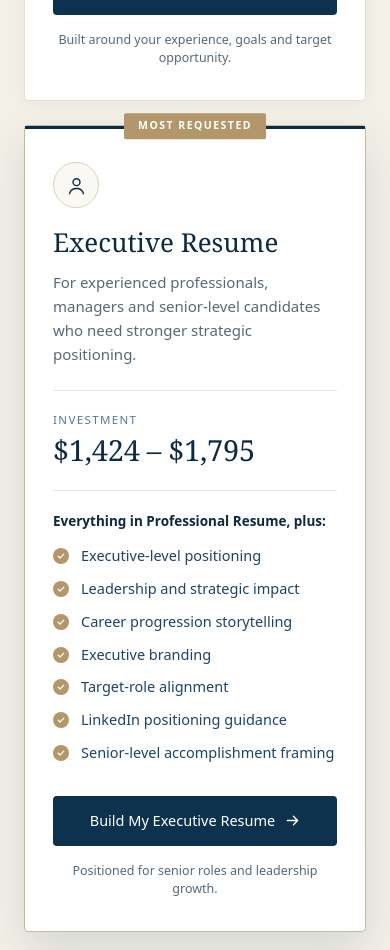
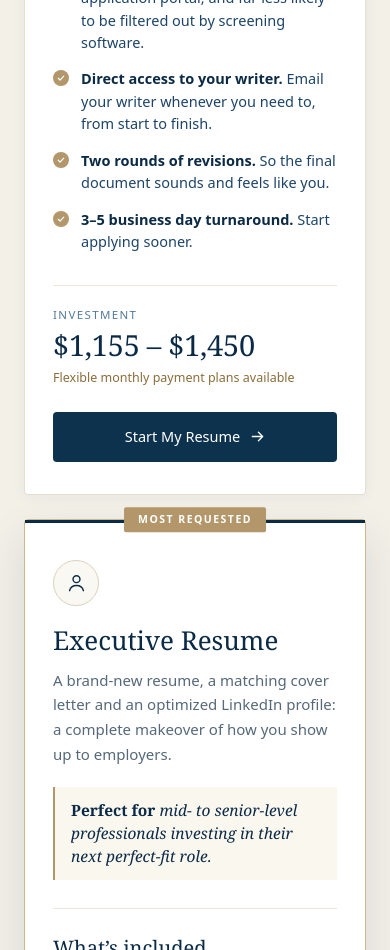
Before and after one commit to hasbunallah01/The-Resume-web, a Next.js app: page /resumes in a window 390 px wide. Shown: the part 2800-3750 px from the top of the page. Built offline with nearby package versions, Linux system fonts and the light colour scheme.

Commit message:
Detailed pricing tiers, 25 sample reviews with new reviews layout

```diff
--- a/app/layout.tsx
+++ b/app/layout.tsx
@@ -5,6 +5,7 @@ import "@fontsource-variable/newsreader/wght-italic.css";
 import "@fontsource/cormorant-garamond/500.css";
 import "@fontsource/cormorant-garamond/600.css";
 import "@fontsource/cormorant-garamond/700.css";
+import "@fontsource/caveat/600.css";
 import "./globals.css";
 
 export const metadata: Metadata = {
--- a/components/resumes/Pricing.tsx
+++ b/components/resumes/Pricing.tsx
@@ -1,6 +1,6 @@
 import { plans } from "@/data/pricing";
 import { ArrowRight } from "../Icons";
-import { CrownIcon, DocIcon, PersonIcon, TickIcon } from "./ResumeIcons";
+import { CrownIcon, DocIcon, PersonIcon, StarIcon, TickIcon } from "./ResumeIcons";
 
 const icons = { document: DocIcon, person: PersonIcon, crown: CrownIcon };
 
@@ -36,18 +36,15 @@ export default function Pricing() {
             return (
               <article
                 key={plan.id}
-                className={`relative flex flex-col rounded-[4px] bg-white px-7 pb-8 pt-9 xl:px-8 ${
+                className={`relative flex flex-col rounded-[4px] bg-white px-7 pb-8 pt-10 xl:px-8 ${
                   plan.featured
-                    ? "border border-[#c9b98f] shadow-[0_18px_44px_rgba(11,42,70,0.12)] lg:-my-4 lg:pb-11 lg:pt-11"
+                    ? "border border-[#c9b98f] shadow-[0_18px_44px_rgba(11,42,70,0.12)] lg:-my-4 lg:pb-11 lg:pt-12"
                     : "border border-[#e4dfd0] shadow-[0_2px_14px_rgba(11,42,70,0.05)]"
                 }`}
               >
                 {plan.featured && (
                   <>
-                    <span
-                      aria-hidden="true"
-                      className="absolute inset-x-0 top-0 h-[3px] bg-navy"
-                    />
+                    <span aria-hidden="true" className="absolute inset-x-0 top-0 h-[3px] bg-navy" />
                     <span className="absolute left-1/2 top-0 -translate-x-1/2 -translate-y-1/2 rounded-[2px] bg-gold px-3.5 py-[5px] text-[10.5px] font-semibold uppercase tracking-[0.14em] text-white">
                       Most requested
                     </span>
@@ -61,54 +58,80 @@ export default function Pricing() {
                 <h3 className="mt-5 font-serif text-[26px] font-[520] leading-[1.15] text-navy">
                   {plan.name}
                 </h3>
-                <p className="mt-3 min-h-[76px] text-[15px] leading-[1.6] text-ink-muted">
+                <p className="mt-3 text-[15px] leading-[1.65] text-ink-muted">
                   {plan.blurb}
                 </p>
 
-                <div className="mt-6 border-t border-[#ebe6d8] pt-5">
-                  <p className="text-[11.5px] font-medium uppercase tracking-[0.12em] text-[#527b98]">
-                    Investment
-                  </p>
-                  <p className="mt-1.5 whitespace-nowrap font-serif text-[29px] font-[500] leading-[1.1] tracking-[-0.01em] text-navy sm:text-[34px] lg:text-[29px] xl:text-[36px]">
-                    {plan.price}
-                  </p>
-                </div>
+                <p className="mt-5 border-l-2 border-gold bg-[#faf7ef] px-4 py-3 font-serif text-[15.5px] italic leading-[1.5] text-navy">
+                  <span className="font-semibold not-italic">Perfect for </span>
+                  {plan.perfectFor}
+                </p>
 
-                <div className="mt-6 border-t border-[#ebe6d8] pt-5">
+                <div className="mt-7 border-t border-[#ebe6d8] pt-6">
+                  <h4 className="font-serif text-[20px] font-[520] text-navy">
+                    What&rsquo;s included
+                  </h4>
                   {plan.includes && (
-                    <p className="mb-3.5 text-[13.5px] font-semibold text-navy">
+                    <p className="mt-2.5 text-[13.5px] font-semibold text-[#8a6d3a]">
                       {plan.includes}
                     </p>
                   )}
-                  <ul className="space-y-[11px]">
-                    {plan.features.map((f) => (
-                      <li
-                        key={f}
-                        className="flex gap-3 text-[14.5px] leading-[1.5] text-ink-body"
-                      >
+                  <ul className="mt-4 space-y-[14px]">
+                    {plan.items.map((it) => (
+                      <li key={it.lead} className="flex gap-3 text-[14.5px] leading-[1.55] text-ink-body">
                         <span
                           aria-hidden="true"
                           className="mt-[3px] inline-flex h-[16px] w-[16px] shrink-0 items-center justify-center rounded-full bg-gold text-white"
                         >
                           <TickIcon className="h-[10px] w-[10px]" />
                         </span>
-                        {f}
+                        <span>
+                          <strong className="font-semibold text-navy">{it.lead}</strong>{" "}
+                          {it.text}
+                        </span>
                       </li>
                     ))}
                   </ul>
                 </div>
 
+                {plan.bonuses && (
+                  <div className="mt-6 rounded-[3px] border border-[#eadfc4] bg-[#fbf7ec] p-4">
+                    <p className="text-[11.5px] font-semibold uppercase tracking-[0.14em] text-[#8a6d3a]">
+                      Plus bonuses
+                    </p>
+                    <ul className="mt-3 space-y-3">
+                      {plan.bonuses.map((b) => (
+                        <li key={b.lead} className="flex gap-2.5 text-[14px] leading-[1.55] text-ink-body">
+                          <StarIcon className="mt-[3px] h-[14px] w-[14px] shrink-0 text-[#c99a4a]" />
+                          <span>
+                            <strong className="font-semibold text-navy">{b.lead}</strong>{" "}
+                            {b.text}
+                          </span>
+                        </li>
+                      ))}
+                    </ul>
+                  </div>
+                )}
+
                 <div className="mt-auto pt-8">
+                  <div className="border-t border-[#ebe6d8] pt-5">
+                    <p className="text-[11.5px] font-medium uppercase tracking-[0.12em] text-[#527b98]">
+                      Investment
+                    </p>
+                    <p className="mt-1.5 whitespace-nowrap font-serif text-[29px] font-[500] leading-[1.1] tracking-[-0.01em] text-navy sm:text-[34px] lg:text-[29px] xl:text-[36px]">
+                      {plan.price}
+                    </p>
+                    <p className="mt-2 text-[12.5px] font-medium text-[#8a6d3a]">
+                      {plan.paymentNote}
+                    </p>
+                  </div>
                   <a
                     href="/contact"
-                    className="flex h-[50px] w-full items-center justify-center gap-2.5 rounded-[4px] bg-navy-dark text-[14.5px] font-medium text-white transition-colors hover:bg-[#0a2a42]"
+                    className="mt-6 flex h-[50px] w-full items-center justify-center gap-2.5 rounded-[4px] bg-navy-dark text-[14.5px] font-medium text-white transition-colors hover:bg-[#0a2a42]"
                   >
                     {plan.cta}
                     <ArrowRight className="h-[15px] w-[15px]" />
                   </a>
-                  <p className="mt-4 text-center text-[12.5px] leading-[1.5] text-ink-muted">
-                    {plan.note}
-                  </p>
                 </div>
               </article>
             );
--- a/data/pricing.ts
+++ b/data/pricing.ts
@@ -1,13 +1,17 @@
+export type PlanItem = { lead: string; text: string };
+
 export type Plan = {
   id: string;
   name: string;
   blurb: string;
+  perfectFor: string;
+  /** Shown above the list for the higher tiers */
+  includes?: string;
+  items: PlanItem[];
+  bonuses?: PlanItem[];
   price: string;
-  /** Shown above the feature list for the higher tiers */
-  includes?: string;
-  features: string[];
+  paymentNote: string;
   cta: string;
-  note: string;
   icon: "document" | "person" | "crown";
   featured?: boolean;
 };
@@ -17,40 +21,75 @@ export const plans: Plan[] = [
     id: "professional",
     name: "Professional Resume",
     blurb:
-      "For professionals who want a stronger, clearer representation of their experience.",
+      "A brand-new resume that presents your value clearly, showcases your achievements and earns attention from hiring managers.",
+    perfectFor:
+      "professionals who want an expert to sharpen and strengthen their resume.",
+    items: [
+      {
+        lead: "One-on-one strategy interview.",
+        text: "A 60–90 minute conversation with an experienced, industry-aware resume writer who draws out the achievements you may be overlooking.",
+      },
+      {
+        lead: "Brand-focused positioning.",
+        text: "Your resume tells one clear story, so you stand apart from the stack.",
+      },
+      {
+        lead: "Word, PDF and ATS-optimized versions.",
+        text: "You're ready for any application portal, and far less likely to be filtered out by screening software.",
+      },
+      {
+        lead: "Direct access to your writer.",
+        text: "Email your writer whenever you need to, from start to finish.",
+      },
+      {
+        lead: "Two rounds of revisions.",
+        text: "So the final document sounds and feels like you.",
+      },
+      {
+        lead: "3–5 business day turnaround.",
+        text: "Start applying sooner.",
+      },
+    ],
     price: "$1,155 – $1,450",
-    features: [
-      "Comprehensive resume writing",
-      "Career-focused positioning",
-      "Achievement and impact-focused content",
-      "ATS-conscious structure and keywords",
-      "Professional formatting",
-      "Industry-specific language",
-      "Information gathering and consultation",
-      "Revision and refinement",
-    ],
+    paymentNote: "Flexible monthly payment plans available",
     cta: "Start My Resume",
-    note: "Built around your experience, goals and target opportunity.",
     icon: "document",
   },
   {
     id: "executive",
     name: "Executive Resume",
     blurb:
-      "For experienced professionals, managers and senior-level candidates who need stronger strategic positioning.",
+      "A brand-new resume, a matching cover letter and an optimized LinkedIn profile: a complete makeover of how you show up to employers.",
+    perfectFor:
+      "mid- to senior-level professionals investing in their next perfect-fit role.",
+    includes: "Everything in Professional Resume, plus:",
+    items: [
+      {
+        lead: "A writer matched to your industry.",
+        text: "Your project is led by a certified executive resume writer with experience in your field.",
+      },
+      {
+        lead: "SEO- and keyword-optimized LinkedIn profile.",
+        text: "Written in a narrative voice to attract recruiters, lift profile views and engage employers.",
+      },
+      {
+        lead: "Modern, customizable cover letter.",
+        text: "Short enough to send as an email, and built to make a strong first impression.",
+      },
+      {
+        lead: "One consistent personal brand.",
+        text: "Every document reinforces the same message, so you stand out from the competition.",
+      },
+    ],
+    bonuses: [
+      {
+        lead: "Hidden Job Market Guide 2026 (PDF).",
+        text: "How to find and approach opportunities that are never advertised.",
+      },
+    ],
     price: "$1,424 – $1,795",
-    includes: "Everything in Professional Resume, plus:",
-    features: [
-      "Executive-level positioning",
-      "Leadership and strategic impact",
-      "Career progression storytelling",
-      "Executive branding",
-      "Target-role alignment",
-      "LinkedIn positioning guidance",
-      "Senior-level accomplishment framing",
-    ],
+    paymentNote: "Flexible monthly payment plans available",
     cta: "Build My Executive Resume",
-    note: "Positioned for senior roles and leadership growth.",
     icon: "person",
     featured: true,
   },
@@ -58,81 +97,64 @@ export const plans: Plan[] = [
     id: "csuite",
     name: "Executive / C-Suite Package",
     blurb:
-      "For senior executives, directors, vice presidents, founders and C-suite professionals whose career story requires deeper strategic positioning.",
+      "A complete career-positioning program: your resume, your personal brand and hands-on search coaching, designed to put you in front of the right decision-makers.",
+    perfectFor:
+      "senior executives, directors, vice presidents and founders who want to catch the attention of major players in their industry.",
+    includes: "Everything in Executive Resume, plus:",
+    items: [
+      {
+        lead: "Rapid-response search coaching.",
+        text: "Skip the long line with hidden-market, networking and advanced search strategies.",
+      },
+      {
+        lead: "A writer with C-level hiring experience.",
+        text: "They know what it takes to stand out among the very best candidates.",
+      },
+      {
+        lead: "Thank-you letter.",
+        text: "Thoughtfully written and customizable, to keep you top of mind while they decide.",
+      },
+      {
+        lead: "Professional career biography.",
+        text: "Presents your accomplishments in a persuasive, memorable way.",
+      },
+      {
+        lead: "Value proposition letter.",
+        text: "A brief, impactful account of what you achieve and the value you bring.",
+      },
+      {
+        lead: "Personal-brand-rich documents.",
+        text: "Employers see immediately what sets you apart.",
+      },
+    ],
+    bonuses: [
+      {
+        lead: "Hidden Job Market Guide 2026 (PDF).",
+        text: "How to find and approach opportunities that are never advertised.",
+      },
+      {
+        lead: "Elevator pitch template and examples.",
+        text: "Build a confident 30-second pitch with a step-by-step template and sample positioning statements.",
+      },
+    ],
     price: "$2,495 – $2,995+",
-    includes: "Everything in Executive Resume, plus:",
-    features: [
-      "Board and C-suite positioning",
-      "Leadership narrative",
-      "Complex career history refinement",
-      "Executive LinkedIn positioning",
-      "Executive cover letter",
-      "Professional bio / leadership summary",
-      "Target-role strategy",
-      "Detailed consultation and comprehensive revisions",
-    ],
+    paymentNote: "Flexible monthly payment plans available",
     cta: "Build My Executive Profile",
-    note: "Designed for leadership-level career positioning and high-impact professional presentation.",
     icon: "crown",
   },
 ];
 
 export const storySteps = [
-  {
-    n: "01",
-    title: "Understand",
-    text: "We learn about your experience, achievements, career direction and goals.",
-    icon: "person",
-  },
-  {
-    n: "02",
-    title: "Position",
-    text: "We identify the strongest professional themes and communicate your value clearly.",
-    icon: "target",
-  },
-  {
-    n: "03",
-    title: "Write",
-    text: "We transform your experience into concise, achievement-focused career content.",
-    icon: "document",
-  },
-  {
-    n: "04",
-    title: "Refine",
-    text: "We review the document carefully and refine the final presentation.",
-    icon: "check",
-  },
+  { n: "01", title: "Understand", text: "We learn about your experience, achievements, career direction and goals.", icon: "person" },
+  { n: "02", title: "Position", text: "We identify the strongest professional themes and communicate your value clearly.", icon: "target" },
+  { n: "03", title: "Write", text: "We transform your experience into concise, achievement-focused career content.", icon: "document" },
+  { n: "04", title: "Refine", text: "We review the document carefully and refine the final presentation.", icon: "check" },
 ] as const;
 
 export const partnershipSteps = [
-  {
-    n: "01",
-    title: "Strategy Session",
-    text: "A focused conversation to determine if we're the right partner for your next career move.",
-    icon: "chat",
-  },
-  {
-    n: "02",
-    title: "Perfect Match",
-    text: "You're paired with a resume professional who understands your industry and career direction.",
-    icon: "users",
-  },
-  {
-    n: "03",
-    title: "Executive Brand Excavation",
-    text: "A strategic session to uncover the distinctive story that positions you for your target roles.",
-    icon: "compass",
-  },
-  {
-    n: "04",
-    title: "Narrative Refinement",
-    text: "We review your narrative together, refining how your achievements and expertise are positioned.",
-    icon: "pencil",
-  },
-  {
-    n: "05",
-    title: "Go Forth & CONQUER",
-    text: "Enter the market confidently, armed with your new resume and professional positioning.",
-    icon: "flag",
-  },
+  { n: "01", title: "Strategy Session", text: "A focused conversation to determine if we're the right partner for your next career move.", icon: "chat" },
+  { n: "02", title: "Perfect Match", text: "You're paired with a resume professional who understands your industry and career direction.", icon: "users" },
+  { n: "03", title: "Executive Brand Excavation", text: "A strategic session to uncover the distinctive story that positions you for your target roles.", icon: "compass" },
+  { n: "04", title: "Narrative Refinement", text: "We review your narrative together, refining how your achievements and expertise are positioned.", icon: "pencil" },
+  { n: "05", title: "Go Forth & CONQUER", text: "Enter the market confidently, armed with your new resume and professional positioning.", icon: "flag" },
 ] as const;
--- a/package.json
+++ b/package.json
@@ -11,6 +11,7 @@
   "dependencies": {
     "@fontsource-variable/inter": "^5.1.0",
     "@fontsource-variable/newsreader": "^5.1.0",
+    "@fontsource/caveat": "^5.3.0",
     "@fontsource/cormorant": "^5.3.0",
     "@fontsource/cormorant-garamond": "^5.1.0",
     "@fontsource/libre-baskerville": "^5.3.0",
--- a/tailwind.config.ts
+++ b/tailwind.config.ts
@@ -30,6 +30,7 @@ const config: Config = {
       fontFamily: {
         serif: ['"Newsreader Variable"', "Georgia", "serif"],
         logo: ['"Cormorant Garamond"', "Georgia", "serif"],
+        script: ["Caveat", "cursive"],
         sans: ['"Inter Variable"', "system-ui", "sans-serif"],
       },
     },
```
Also changed, not shown: components/resumes/Reviews.tsx (+83 -48 lines), data/reviews.ts (+34 -14 lines), 1 other file (tests, documents, lock files or other folders).
